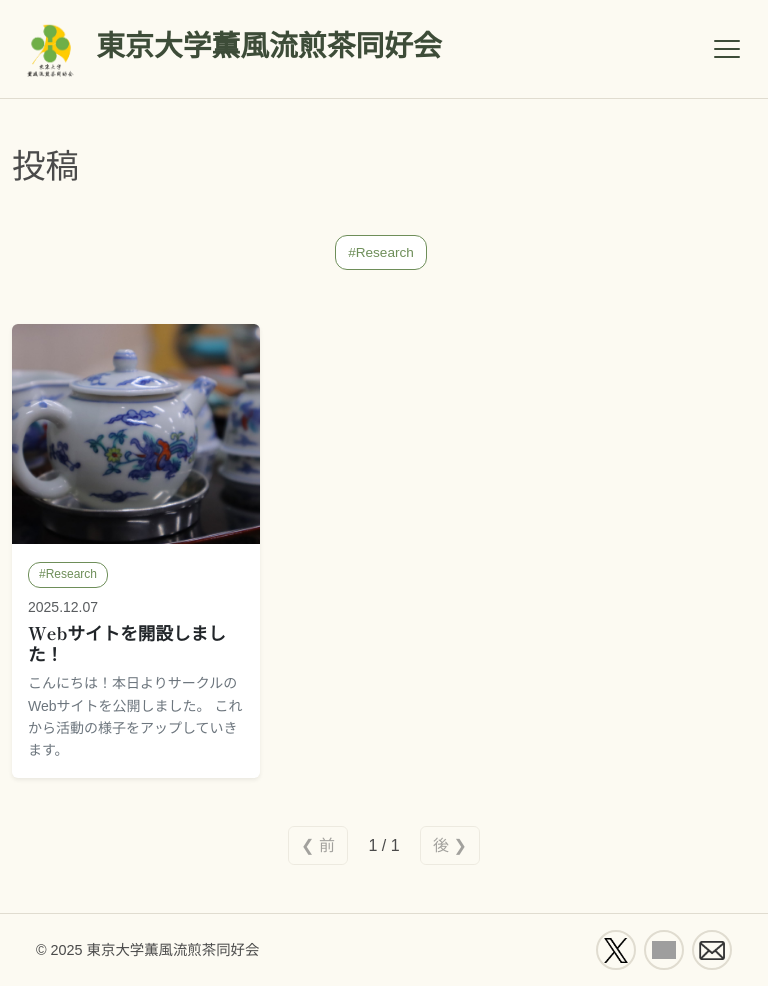
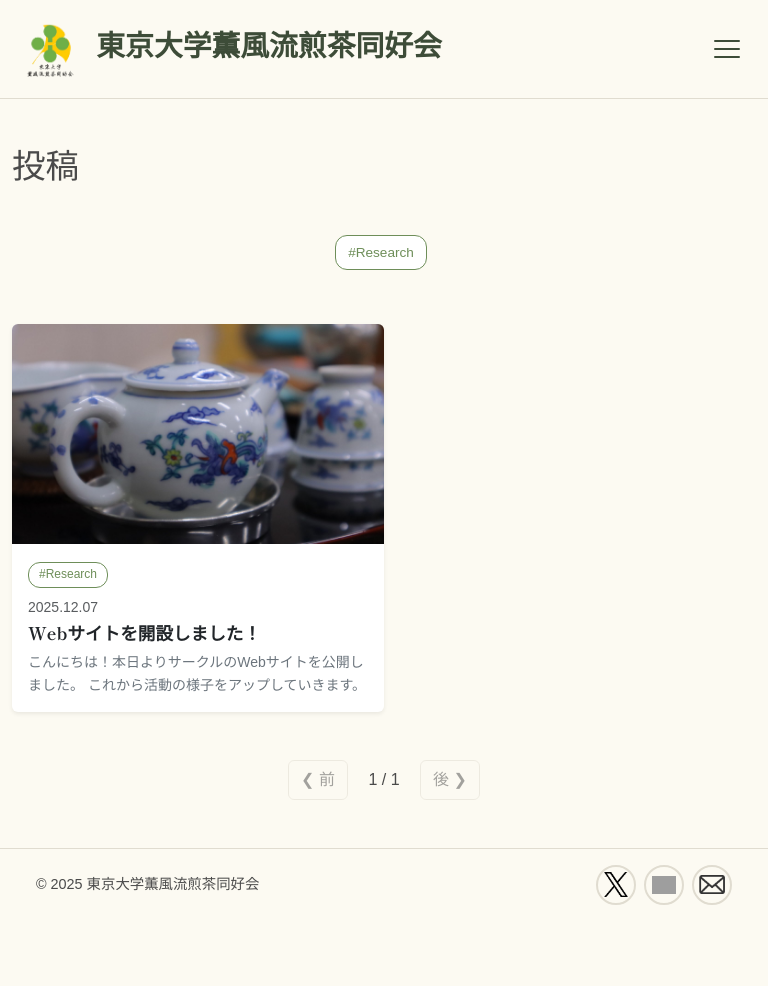
Before and after one commit to citrusml/sencha_ut, a Jekyll site: the page built from gallary.html, in a window 768 px wide and 986 px high. Built offline with Jekyll 4.4.1, drawn with Linux system fonts in a browser that asks for light colours; some web fonts are replaced; comment, search, counter and statistics services are not loaded; grey boxes are pictures that could not be loaded.

Commit message:
ホバーエフェクト（PCのみ、スマホはタップ前提でホバーなし）を整理、特定の横幅で２列になるように

```diff
--- a/assets/css/style.css
+++ b/assets/css/style.css
@@ -209,17 +209,11 @@
 
   /* === ギャラリー専用追加スタイル === */
 
-  /* カード全体のホバー設定 */
+  /* カード全体 */
   .custom-gallery-card {
     transition: transform 0.3s ease, background-color 0.3s ease;
     overflow: hidden;
     background-color: var(--white);
-  }
-
-  .custom-gallery-card:hover {
-    transform: translateY(-8px);
-    background-color: color-mix(in srgb, var(--white) 95%, transparent);
-    box-shadow: 0 10px 25px color-mix(in srgb, var(--accent-dark) 10%, transparent) !important;
   }
 
   /* 画像のトリミング */
@@ -228,10 +222,6 @@
     height: 220px;
     object-fit: cover;
     transition: transform 0.5s ease;
-  }
-
-  .custom-gallery-card:hover .gallery-thumbnail img {
-    transform: scale(1.05);
   }
 
   /* タグバッジの装飾 */
@@ -247,13 +237,6 @@
     cursor: pointer;
     position: relative;
     z-index: 2;
-  }
-
-  @media (min-width: 600px) {
-      .tag-badge:hover {
-      background: var(--hero-fallback);
-      color: var(--white);
-    }
   }
 
   /* 絞り込み中のタグ色付け */
@@ -293,17 +276,40 @@
     transition: background-color 0.15s ease, color 0.15s ease;
   }
 
+  .tag-filter-btn.active {
+    background-color: var(--accent);
+    border-color: var(--accent);
+    color: var(--white);
+  }
+
+  @media (min-width: 600px) and (max-width: 800px) {
+    #blog-posts .col {
+      flex: 0 0 50%;
+      max-width: 50%;
+    }
+  }
+
+  /* ホバーエフェクト（PCのみ、スマホはタップ前提でホバーなし） */
   @media (min-width: 600px) {
+    .custom-gallery-card:hover {
+      transform: translateY(-8px);
+      background-color: color-mix(in srgb, var(--white) 95%, transparent);
+      box-shadow: 0 10px 25px color-mix(in srgb, var(--accent-dark) 10%, transparent) !important;
+    }
+
+    .custom-gallery-card:hover .gallery-thumbnail img {
+      transform: scale(1.05);
+    }
+
     .tag-filter-btn:hover {
       background: var(--hero-fallback);
       color: var(--white);
     }
-  }
 
-  .tag-filter-btn.active {
-    background-color: var(--accent);
-    border-color: var(--accent);
-    color: var(--white);
+    .tag-badge:hover {
+      background: var(--hero-fallback);
+      color: var(--white);
+    }
   }
 
   /* ページ遷移ボタンは簡素でアニメーションなし */
```
